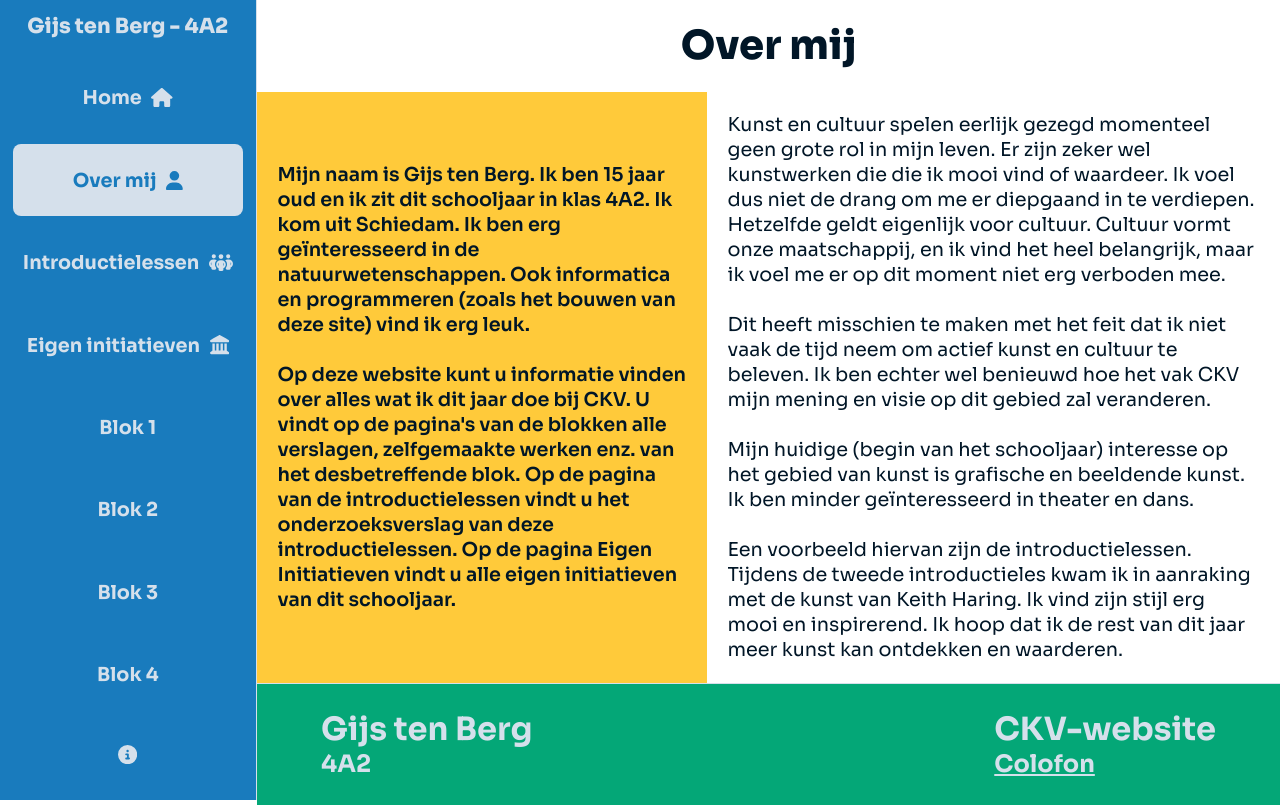
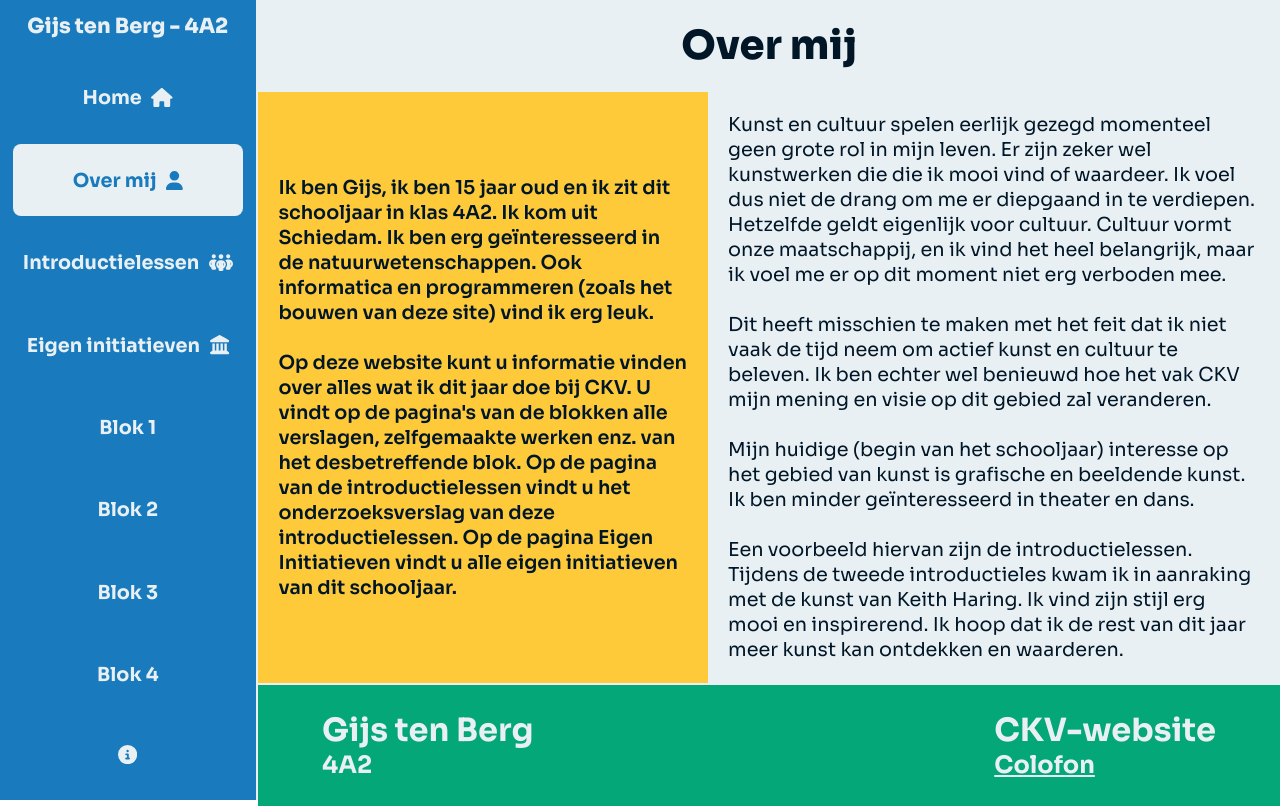
Before and after one commit to Gijs6/ckv, a Flask app: page /gijsckv/over-mij in a window 1280 px wide. Run offline with Flask 3, Linux system fonts and the light colour scheme; some libraries are stand-ins or nearby versions.

Commit message:
Fix borders, audio styling start, small style adjustments

```diff
--- a/static/styles/ckvbasis.css
+++ b/static/styles/ckvbasis.css
@@ -2,7 +2,7 @@
 
 :root {
     --zwart: #011627;
-    --wit: #d5e0eb;
+    --wit: #e9f0f3;
     --geel: #ffca3a;
     --rood: #ff4a1c;
     --blauw: #197bbd;
@@ -40,11 +40,8 @@ h1, h2, p {
     align-content: center;
     position: fixed;
     top: 0;
-    /* height: 100%; */
     z-index: 1000;
-    /* max-width: 18vw; */
-    /* min-width: 18vw; */
-    border-right: 1px var(--wit) solid;
+    border-right: 2px var(--wit) solid;
     box-sizing: border-box;
     padding: 1%;
     height: 100%;
@@ -155,7 +152,7 @@ h1, h2, p {
     color: var(--wit);
     justify-content: space-between;
     margin-left: 15vw;
-    border-top: 1px var(--wit) solid;
+    border-top: 2px var(--wit) solid;
 }
 
 
@@ -164,6 +161,7 @@ h1, h2, p {
 .paginablok {
     margin: 0;
     padding: 2%;
+    background: var(--wit);
 }
 
 .kleurvak-buiten {
@@ -304,6 +302,8 @@ h1, h2, p {
         top: 0;
         height: unset;
         width: 100%;
+        border-right: none;
+        border-bottom: 2px var(--wit) solid;
     }
 
     #menu {
--- a/templates/ckvei.html
+++ b/templates/ckvei.html
@@ -23,7 +23,7 @@
                 <span class="eidatum">Bezoek op 30 oktober 2024</span>
                 <a href="https://drive.google.com/file/d/1xboTQ_8eThOB0Chj42haLPaBuYw0eQkX/view?usp=drive_link" class="knop blauw eiverslag" target="_blank">Bekijk verslag&nbsp;&nbsp;<i class="fa-solid fa-arrow-up-right-from-square"></i></a>
             </div>
-            <div class="kunstwerkmetcredits">
+            <div class="kunstwerkmetcredits eivoorbeeld">
                 <img src="https://krollermuller.nl/media/cache/collection_item/media/collectionitempage/tmsImage/olijfgaard-vincent-van-gogh-44523-copyright-kroller-muller-museum.jpg?17e1159c8637">
                 <span class="kunstwerknaam">Olijfgaard (1889)</span>
                 <span class="kunstenaarnaam">Vincent van Gogh</span>
--- a/templates/ckvovermij.html
+++ b/templates/ckvovermij.html
@@ -10,8 +10,7 @@
 </div>
 <div class="paginablok tweekolommen">
     <div class="tweekolommenlinks">
-        Mijn naam is Gijs ten Berg.
-        Ik ben 15 jaar oud en ik zit dit schooljaar in klas 4A2.
+        Ik ben Gijs, ik ben 15 jaar oud en ik zit dit schooljaar in klas 4A2.
         Ik kom uit Schiedam. Ik ben erg geïnteresseerd in de natuurwetenschappen.
         Ook informatica en programmeren (zoals het bouwen van deze site) vind ik erg leuk.
         <br><br>
```
Also changed, not shown: static/styles/ckvei.css (+6 -2 lines), static/styles/ckvintro.css (+6 -1 lines).
